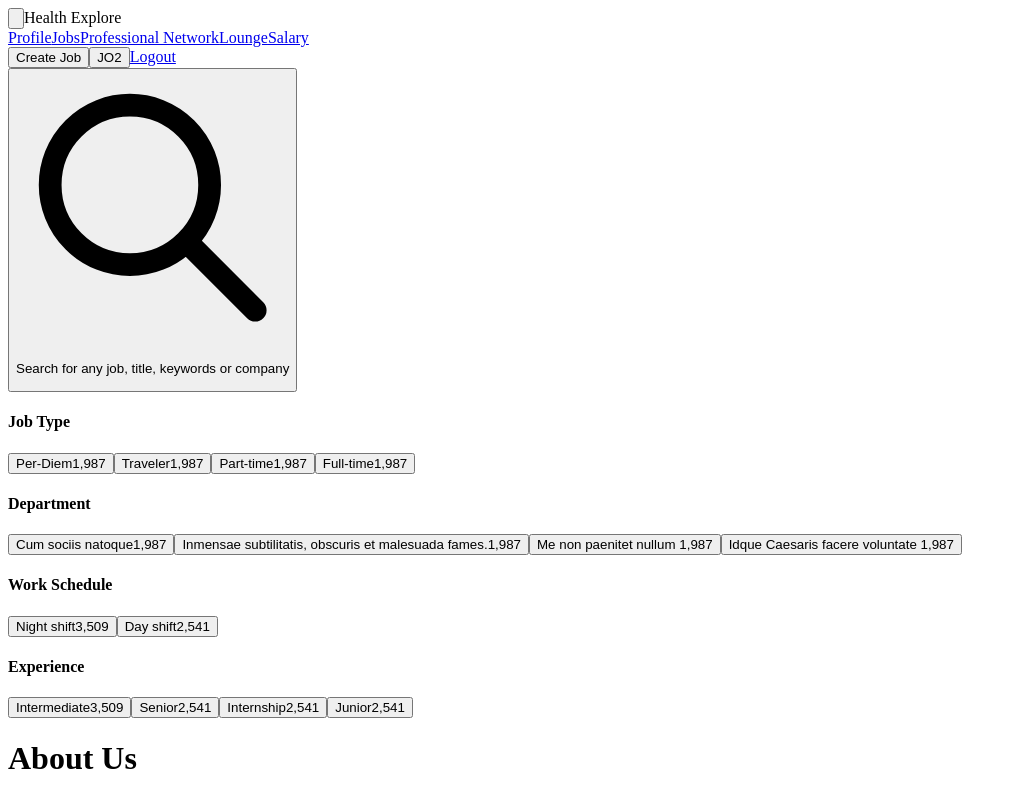
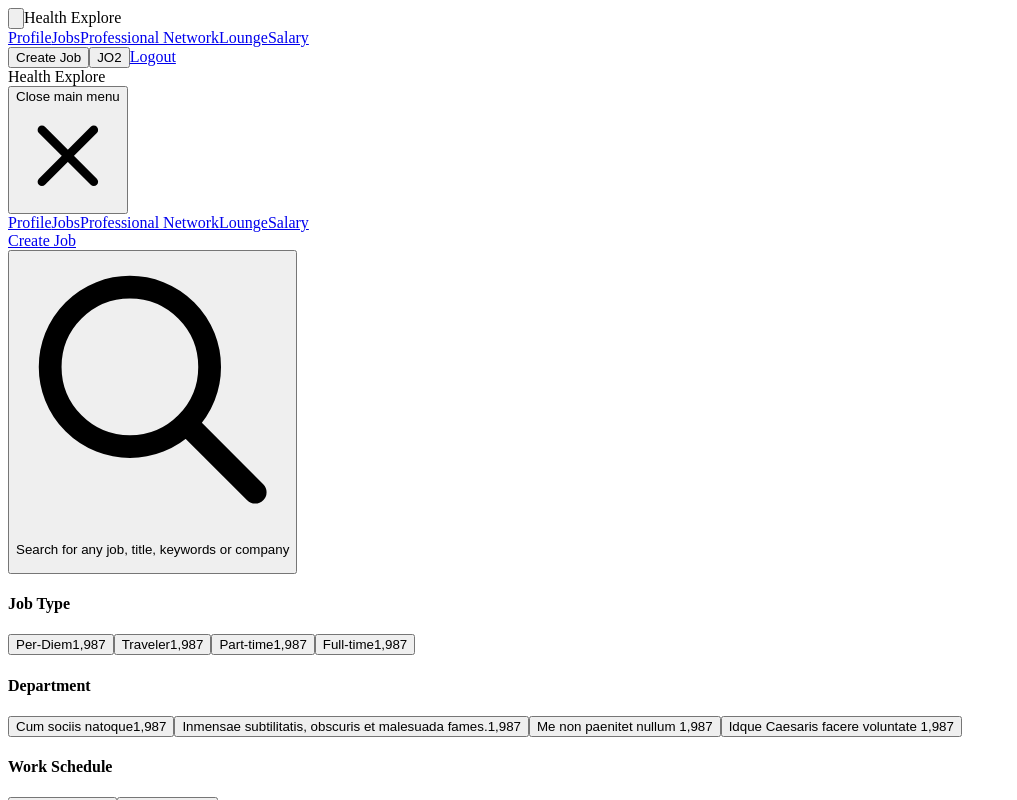
Before and after one commit to elmehdikamar/fullstack-test-ch, a Next.js app: page / in a window 1280 px wide. Both pictures are taken after a click on the button 16 px from the left and 18 px from the top of the page. Shown: the top 800 px of the page, without its empty margins (0-1017 px from the left). Built offline with nearby package versions, Linux system fonts and the light colour scheme.

Commit message:
add navbar slider

```diff
--- a/components/navbar.js
+++ b/components/navbar.js
@@ -1,21 +1,32 @@
+import { Transition } from "@headlessui/react";
+import { useState } from "react";
 import NavItem from "./nav_item";
 import ProfileContainer from "./profile_container";
 
 export default function NavBar(props) {
+
+    const menuItems = [
+        <NavItem title="Profile" />,
+        <NavItem title="Jobs" />,
+        <NavItem title="Professional Network" />,
+        <NavItem title="Lounge" />,
+        <NavItem title="Salary" />
+    ]
+
+
+    const [isOpen, setIsOpen] = useState(false)
+
     return (
+        <>
             <div className="col-span-5 flex flex-row py-5 px-4 bg-white items-center">
-            <button type="button" className="text-gray-800 md:hidden hover:text-gray-400">
-                <svg className="h-5 w-5 mr-4" xmlns="http://www.w3.org/2000/svg" fill="none" viewBox="0 0 24 24" stroke="currentColor">
+                <button onClick={() => setIsOpen(true)} type="button" className="text-gray-800 md:hidden hover:text-gray-400 mr-4">
+                    <svg className="h-5 w-5" xmlns="http://www.w3.org/2000/svg" fill="none" viewBox="0 0 24 24" stroke="currentColor">
                         <path strokeLinecap="round" strokeLinejoin="round" strokeWidth={2} d="M4 6h16M4 12h16M4 18h16" />
                     </svg>
                 </button>
                 <span className="text-blue-400 text-md uppercase font-bold flex-1 lg:flex-none">Health Explore</span>
                 <div className="hidden lg:flex flex-row space-x-10 flex-1 justify-center items-center">
-                <NavItem title="Profile" />
-                <NavItem title="Jobs" />
-                <NavItem title="Professional Network" />
-                <NavItem title="Lounge" />
-                <NavItem title="Salary" />
+                    {menuItems.map((item) => item)}
                 </div>
                 <div className="flex flex-row space-x-5 justify-center items-center">
                     <button className="hidden lg:block py-2 px-4 uppercase text-xs border border-blue-500 rounded-xl text-blue-500 hover:text-white hover:bg-blue-500 font-medium" type="button">Create Job</button>
@@ -23,5 +34,41 @@ export default function NavBar(props) {
                     <NavItem className="hidden lg:block" title="Logout" />
                 </div>
             </div>
+            <Transition
+                show={isOpen}
+                enter="transition duration-150 ease-out"
+                enterFrom="opacity-0 scale-95"
+                enterTo="opacity-100 scale-100"
+                leave="duration-100 ease-in"
+                leaveFrom="opacity-100 scale-100"
+                leaveTo="opacity-0 scale-95"
+            >
+                <div className="absolute top-0 inset-x-0 p-2 transition transform origin-top-right md:hidden">
+                    <div className="rounded-lg shadow-md bg-white ring-1 ring-black ring-opacity-5 overflow-hidden">
+                        <div className="pl-3 pr-5 pt-4 flex items-center justify-between">
+                            <div>
+                                <span className="text-blue-400 text-md uppercase font-bold">Health Explore</span>
+                            </div>
+                            <div className="-mr-2">
+                                <button onClick={() => setIsOpen(false)} type="button" className="bg-white rounded-md p-2 inline-flex items-center justify-center text-gray-400 hover:text-gray-500 hover:bg-gray-100 focus:outline-none focus:ring-2 focus:ring-inset focus:ring-tbviolet">
+                                    <span className="sr-only">Close main menu</span>
+                                    <svg className="h-6 w-6" xmlns="http://www.w3.org/2000/svg" fill="none" viewBox="0 0 24 24" stroke="currentColor" aria-hidden="true">
+                                        <path strokeLinecap="round" strokeLinejoin="round" strokeWidth="2" d="M6 18L18 6M6 6l12 12" />
+                                    </svg>
+                                </button>
+                            </div>
+                        </div>
+                        <div role="menu" aria-orientation="vertical" aria-labelledby="main-menu">
+                            <div className="px-3 pt-2 pb-3 mt-2 space-y-5 flex flex-col text-base font-medium text-gray-700 hover:text-gray-900 hover:bg-gray-50" role="none">
+                                {menuItems.map((item) => item)}
+                            </div>
+                        </div>
+                        <div role="none">
+                            <a href="/dashboard" className="block w-full px-5 py-3 text-center font-medium text-blue-500 bg-gray-50 hover:bg-gray-100" role="menuitem">Create Job</a>
+                        </div>
+                    </div>
+                </div>
+            </Transition>
+        </>
     )
 }
--- a/package.json
+++ b/package.json
@@ -8,6 +8,7 @@
     "start": "next start"
   },
   "dependencies": {
+    "@headlessui/react": "^0.3.1",
     "next": "10.0.3",
     "react": "17.0.1",
     "react-dom": "17.0.1",
```
Also changed, not shown: 1 other file (tests, documents, lock files or other folders). Lines whose indentation alone changed are shown as unchanged.
